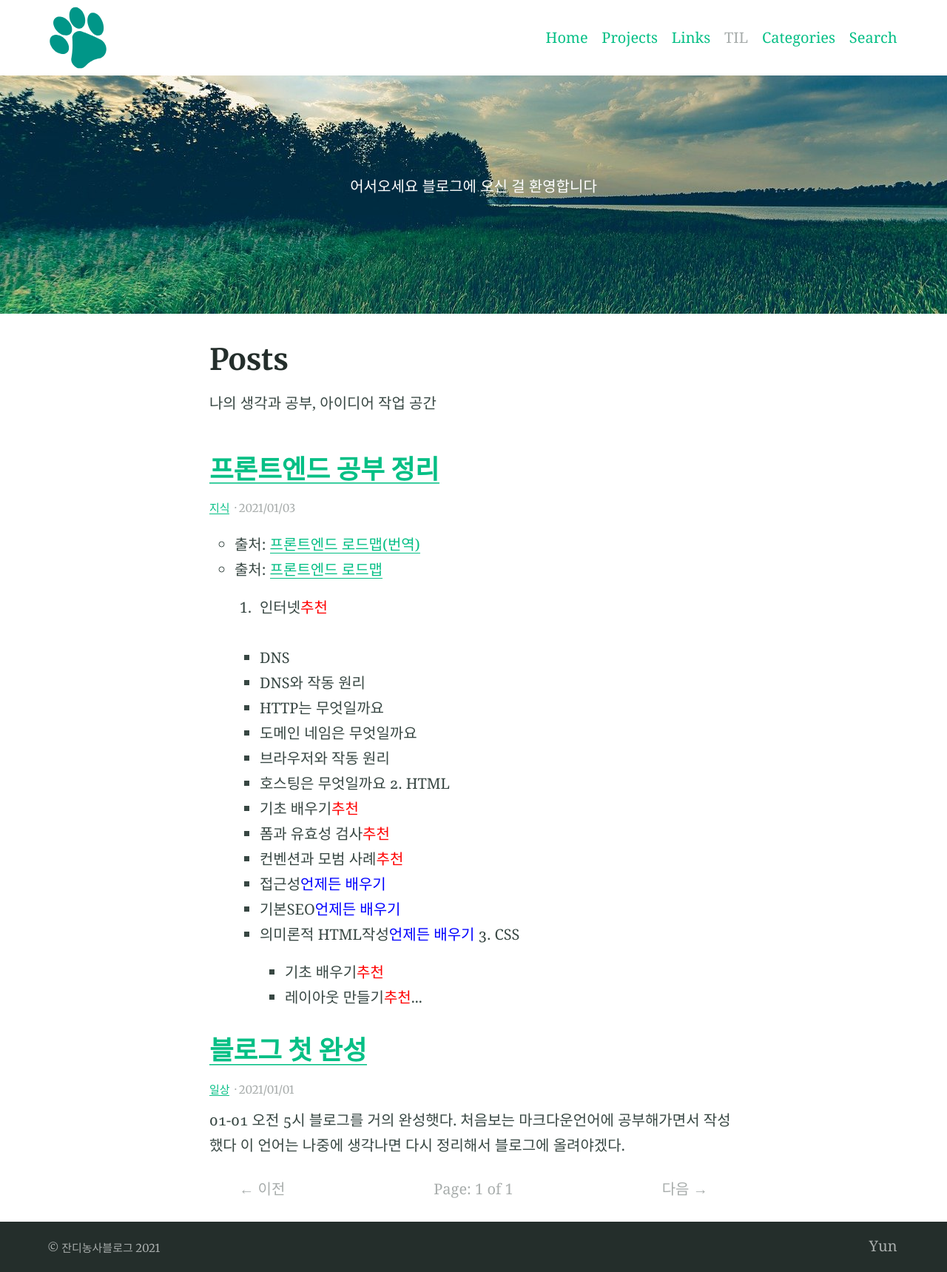
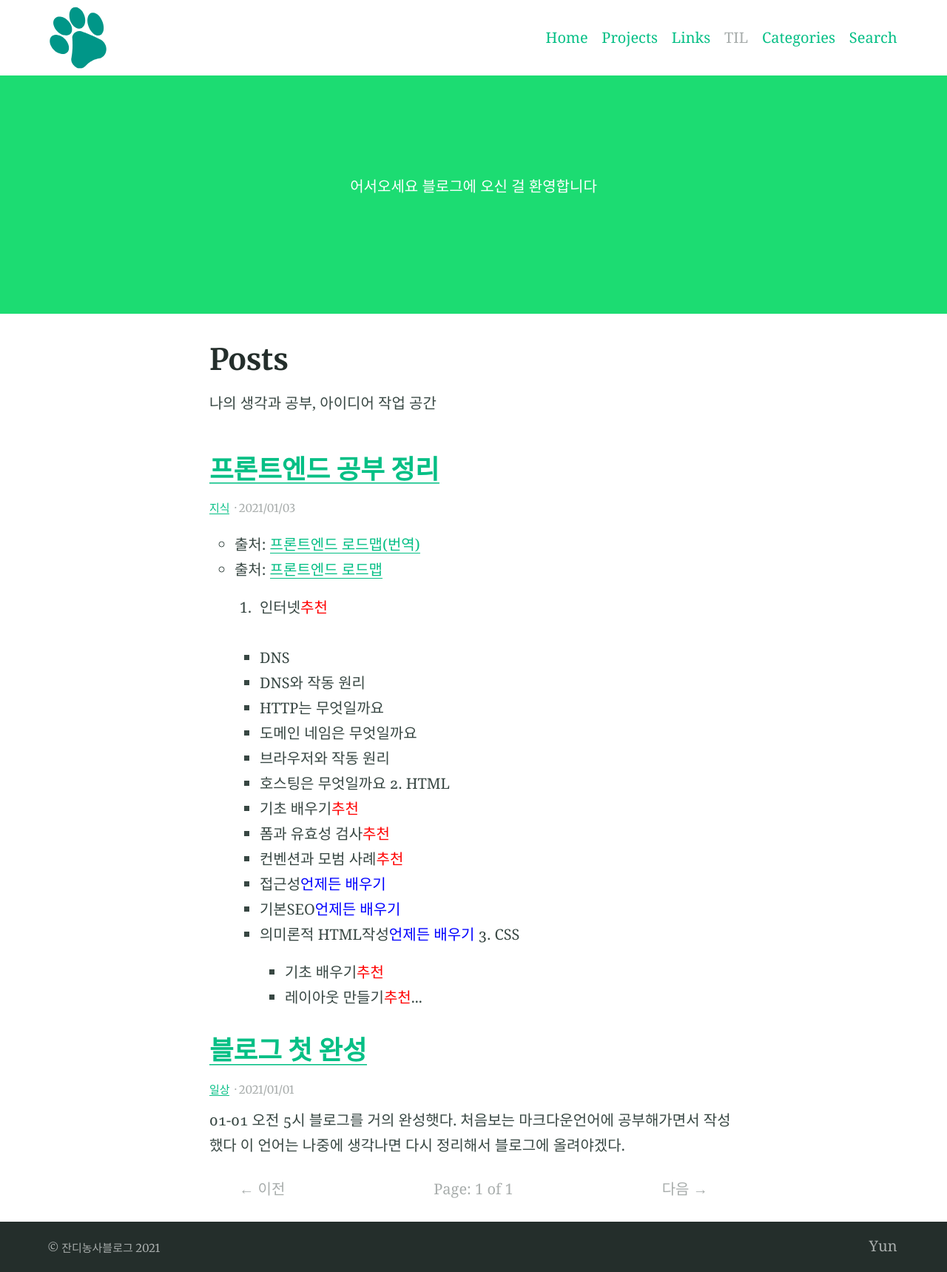
Before and after one commit to EngineerYun/EngineerYun.github.io, a Jekyll site: the page built from blog/index.html, in a window 1280 px wide. Shown: the whole page at 74% size. Built offline with Jekyll 4.4.1, drawn with Linux system fonts in a browser that asks for light colours; the list of posts is cut into pages by our own code.

Commit message:
Header 이미지 경로 수정

```diff
--- a/_config.yml
+++ b/_config.yml
@@ -65,7 +65,7 @@ collections:
     description: "나의 생각과 공부, 아이디어 작업 공간" # The post list page content
     feature_text: |
       <span style="color:white">어서오세요 블로그에 오신 걸 환영합니다</span>
-    feature_image: "/assets/logos/sky_gress.jpg"
+    feature_image: "/assets/logos/Background_header.png"
 
 # 6. Jekyll collections settings
 defaults:
```
Also changed, not shown: index.md (+1 -1 lines).
